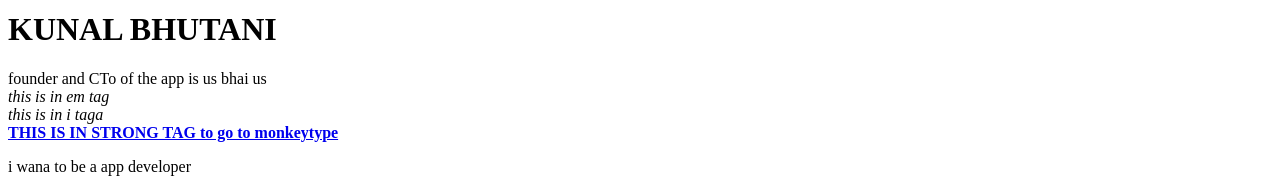
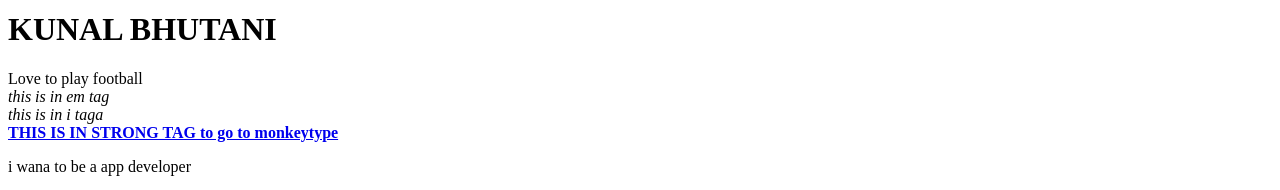
Before and after one commit to kunal-bhutani/CV., a plain HTML site: page index.html in a window 1280 px wide. Shown: the part 522-712 px from the top of the page. Drawn offline with Linux system fonts and the light colour scheme.

Commit message:
this is commit no third

```diff
--- a/index.html
+++ b/index.html
@@ -12,7 +12,7 @@
     <img height="500" width="300" src="https://m.media-amazon.com/images/M/MV5BYjc0MmFmM2UtYmYwYy00OWY0LThjZDAtZGYwNzg5OTdiOWU0XkEyXkFqcGdeQXVyMjUyNDk2ODc@._V1_UY1200_CR613,0,630,1200_AL_.jpg"
         alt="this is keeper BHUTANI">
     <h1>KUNAL BHUTANI</h1>
-    <p>founder and CTo of the app is us bhai us
+    <p>Love to play football
         <br> <em>this is in em tag</em> <br> <i>this is in i taga</i>
         <br> <strong> <a href="https://monkeytype.com/">THIS IS IN STRONG TAG to go to monkeytype</strong></a>
     </p>
```
